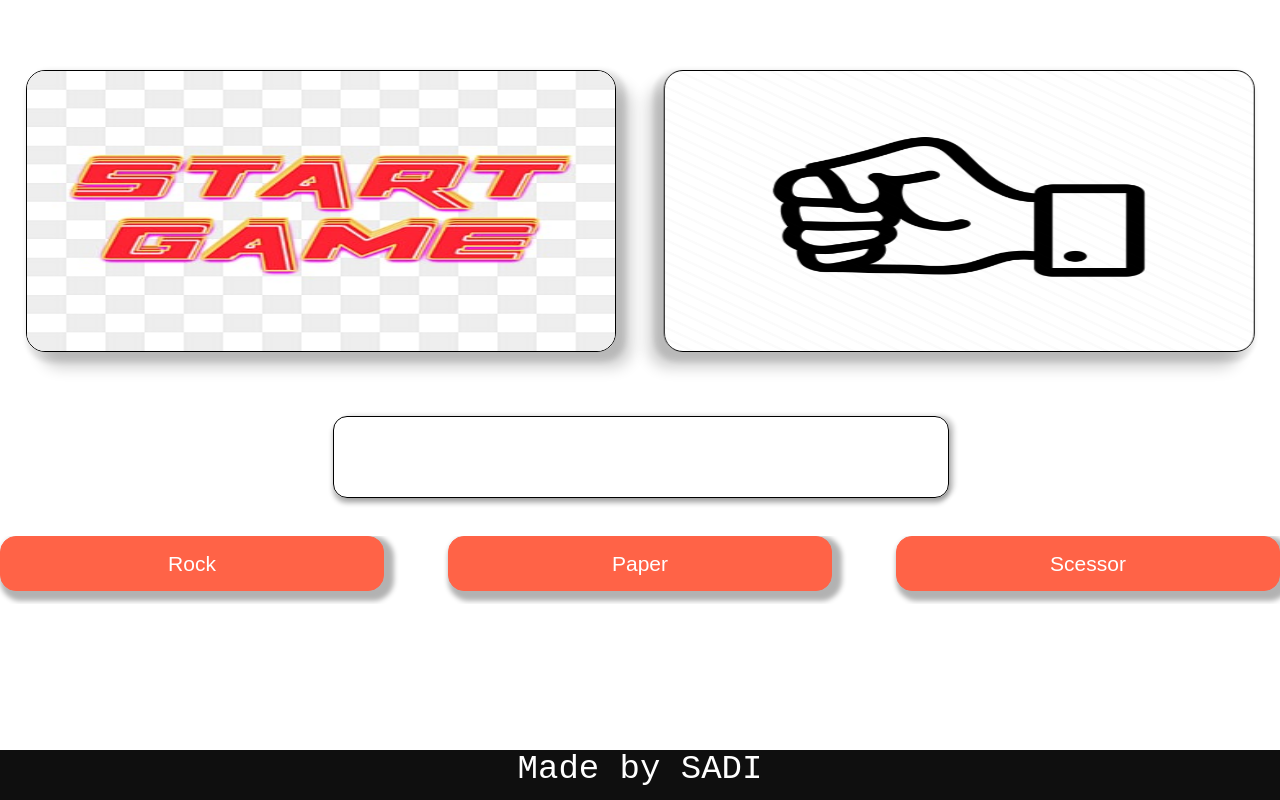
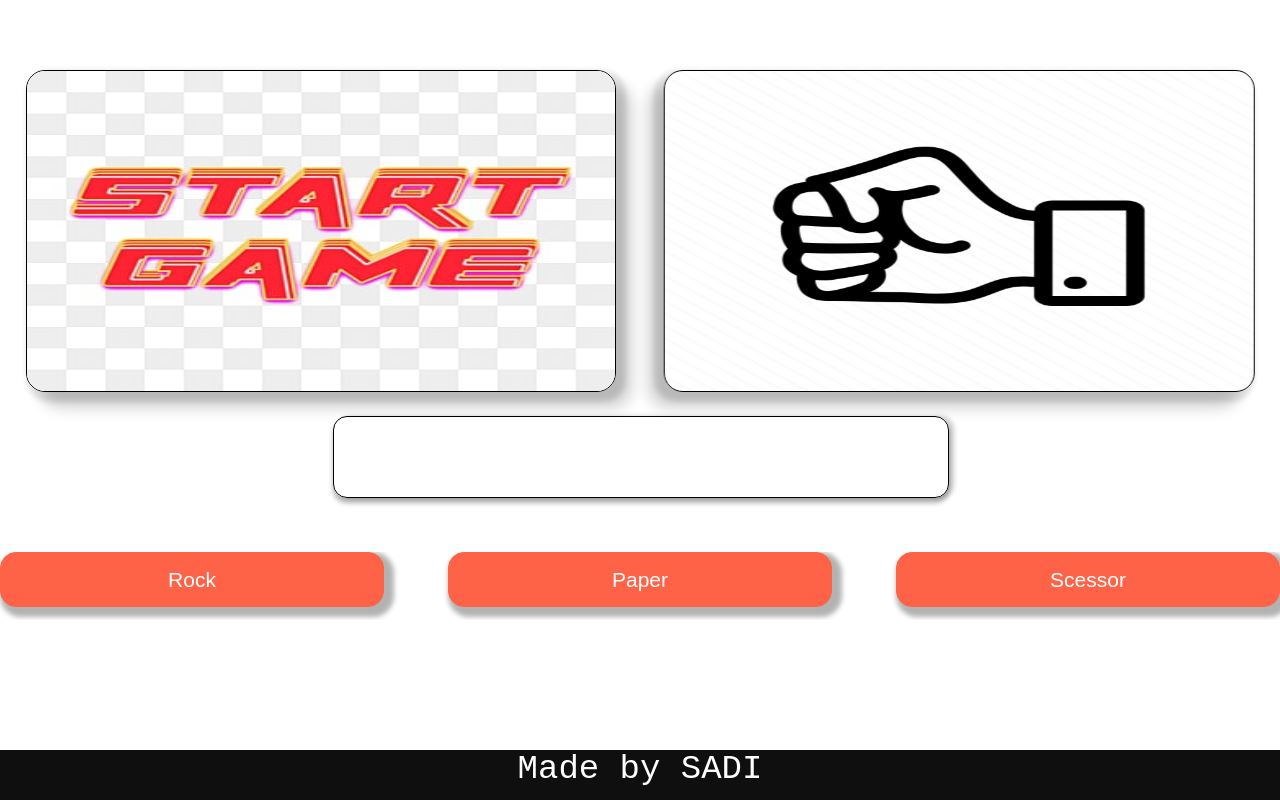
Before and after one commit to Sadigit/rps, a plain HTML site: page game/index.html in a window 1280 px wide. Drawn offline with Linux system fonts and the light colour scheme.

Commit message:
Update index.html

```diff
--- a/game/index.html
+++ b/game/index.html
@@ -19,7 +19,7 @@
 
 		.me img,.comp img{
 			width: 46%;
-			height: 35%;
+			height: 40%;
 
 			border: 1px solid black;
 			border-radius: 19px;
@@ -30,7 +30,7 @@
 			border-radius: 14px;
 			position: absolute;
 			left: 36%;
-			top: 40%;
+			top: 42%;
 			width: 28%;
 			height: 80px;
 			border: 1px solid black;
@@ -80,7 +80,7 @@
 			display: inline-flex;
 			flex-wrap: wrap;
 			position: absolute;
-			top: 67%;
+			top: 69%;
 			left: 0%;
 			justify-content: space-between;
 
```
